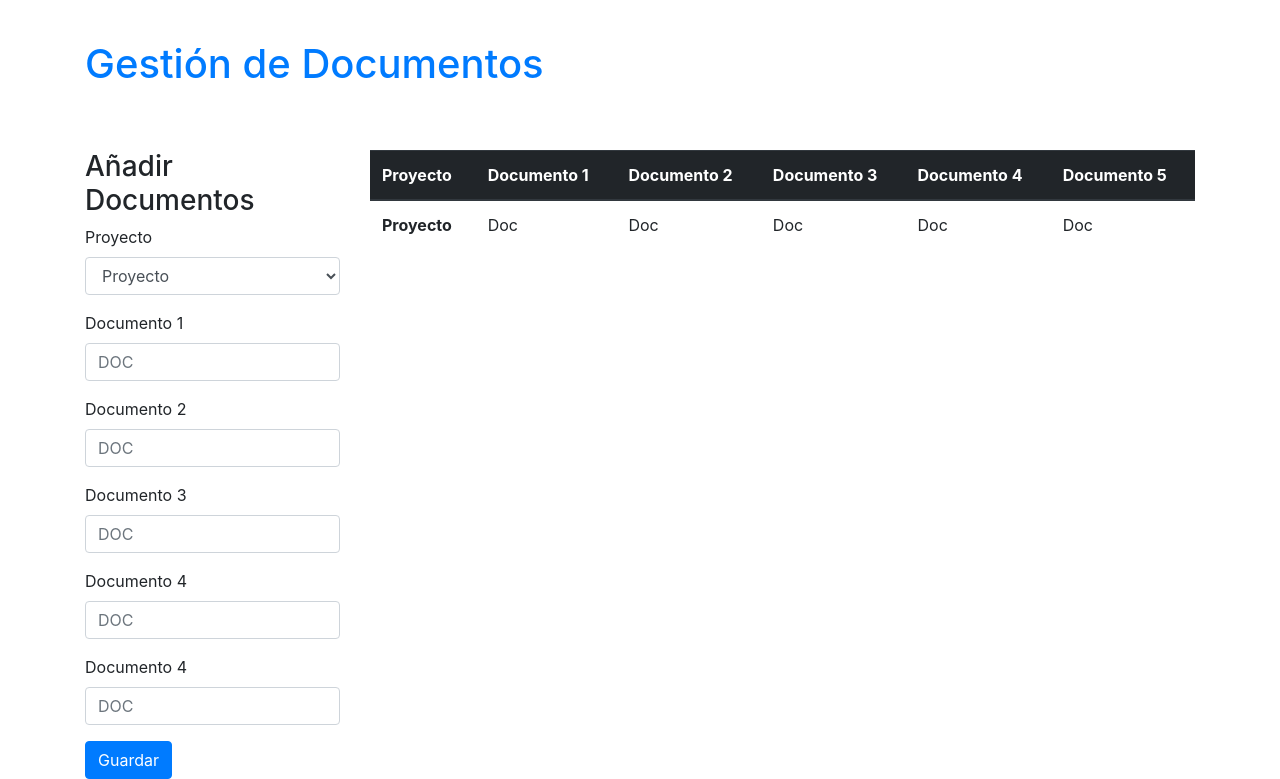
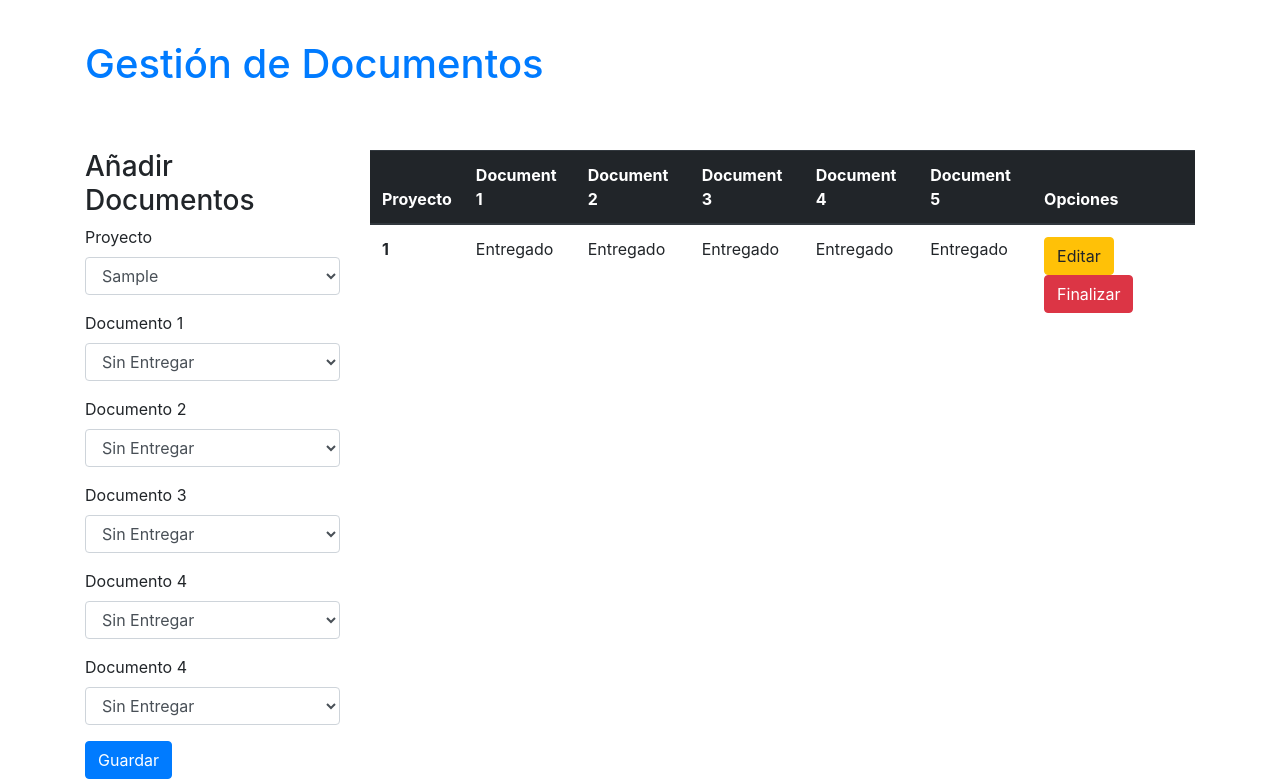
Before and after one commit to SalasRomero/Estadias, a PHP site: page /documentos.php in a window 1280 px wide. Shown: the part 56-835 px from the top of the page. Run offline with PHP 8.4, Linux system fonts and the light colour scheme; tables that the repository leaves empty hold one stand-in row (values such as "Sample post").

Commit message:
segundo commint de la aplicacion

```diff
--- a/FrontEstadias-master/documentos.php
+++ b/FrontEstadias-master/documentos.php
@@ -24,35 +24,56 @@
     <div class="container">
       <div class="row">
         <div class="col-3">
-          <form>
+          <form action="php/Insertar_Docs.php" method="POST">
             <h3>Añadir Documentos</h3>
             <div class="form-group">
               <label for="inputProyecto">Proyecto</label>
-              <select class="form-control" name="inputProyecto" id="inputAsesorEmpresa">
-                <option value="Proyecto">Proyecto</option>
+              <select class="form-control" name="proyecto" id="inputAsesorEmpresa">
+              <?php include("conf/db.php");
+                $query=" SELECT * From proyecto; ";
+                $resultado=mysqli_query($conn,$query);
+                while($fila=mysqli_fetch_array($resultado)){
+              ?>
+                <option value="<?php echo $fila["Id_Proyecto"];?>"><?php echo $fila["NProyecto"];?></option>
+                <?php } ?>
               </select>
             </div>
             <div class="form-group">
               <label for="inputDoc1">Documento 1</label>
-              <input type="text" class="form-control" id="inputDoc1" aria-describedby="emailHelp" placeholder="DOC">
+              <select class="form-control" name="d1" id="inputAsesorEmpresa" name="doc1">
+                <option value="1">Entregado</option>
+                <option value="0" selected>Sin Entregar</option>
+              </select>
             </div>
             <div class="form-group">
               <label for="inputDoc2">Documento 2</label>
-              <input type="text" class="form-control" id="inputDoc2" placeholder="DOC">
+              <select class="form-control" name="d2" id="inputAsesorEmpresa" name="doc2">
+                <option value="1">Entregado</option>
+                <option value="0" selected>Sin Entregar</option>
+              </select>
             </div>
             <div class="form-group">
               <label for="inputDoc3">Documento 3</label>
-              <input type="text" class="form-control" id="inputDoc3" placeholder="DOC">
+              <select class="form-control" name="d3" id="inputAsesorEmpresa" name="doc3">
+                <option value="1">Entregado</option>
+                <option value="0" selected>Sin Entregar</option>
+              </select>
             </div>
             <div class="form-group">
               <label for="inputDoc4">Documento 4</label>
-              <input type="text" class="form-control" id="inputDoc4" placeholder="DOC">
+              <select class="form-control" name="d4" id="inputAsesorEmpresa" name="doc4">
+                <option value="1">Entregado</option>
+                <option value="0" selected>Sin Entregar</option>
+              </select>
             </div>
             <div class="form-group">
               <label for="inputDoc5">Documento 4</label>
-              <input type="text" class="form-control" id="inputDoc5" placeholder="DOC">
+              <select class="form-control" name="d5" id="inputAsesorEmpresa" name="doc5">
+                <option value="1">Entregado</option>
+                <option value="0" selected>Sin Entregar</option>
+              </select>
             </div>
-            <button type="submit" class="btn btn-primary">Guardar</button>
+            <button type="submit" class="btn btn-primary" name="Save_Docs">Guardar</button>
           </form>
         </div>
         <div class="col-9">
@@ -60,44 +81,33 @@
             <thead class="thead-dark">
               <tr>
                 <th scope="col">Proyecto</th>
-                <th scope="col">Documento 1</th>
-                <th scope="col">Documento 2</th>
-                <th scope="col">Documento 3</th>
-                <th scope="col">Documento 4</th>
-                <th scope="col">Documento 5</th>
+                <th scope="col">Document 1</th>
+                <th scope="col">Document 2</th>
+                <th scope="col">Document 3</th>
+                <th scope="col">Document 4</th>
+                <th scope="col">Document 5</th>
+                <th scope="col">Opciones</th>
               </tr>
             </thead>
             <tbody>
-              <tr>
-                <th>Proyecto</th>
-                <td>Doc</td>
-                <td>Doc</td>
-                <td>Doc</td>
-                <td>Doc</td>
-                <td>Doc</td>
+                <?php $query="SELECT * FROM documentos";
+                  $resultado=mysqli_query($conn,$query);
+                  while($fila=mysqli_fetch_array($resultado)){
+                ?>
+                <tr>
+                <th ><?php echo $fila["Id_Proyecto"];?></th>
+                <td><?php if($fila["Doc_1"]==1){ echo "Entregado";}else{echo "Sin Entregar";}?></td>
+                <td><?php if($fila["Doc_2"]==1){ echo "Entregado";}else{echo "Sin Entregar";}?></td>
+                <td><?php if($fila["Doc_3"]==1){ echo "Entregado";}else{echo "Sin Entregar";}?></td>
+                <td><?php if($fila["Doc_4"]==1){ echo "Entregado";}else{echo "Sin Entregar";}?></td>
+                <td><?php if($fila["Doc_5"]==1){ echo "Entregado";}else{echo "Sin Entregar";}?></td>
+                <td><a class="btn btn-warning" href ="php/EditarD_Vista.php?id=<?php echo $fila["Id_Documentos"];?>">Editar</a>
+                  <a class="btn btn-danger" href="php/Eliminar_Docs.php?id=<?php echo $fila["Id_Documentos"];?>">Finalizar</a>  </td>
                 <!-- <td> <button class="btn btn-warning" type="button" name="btnEditar">Editar</button> <button class="btn btn-danger" type="button" name="btnEliminar" data-toggle="modal" data-target="#exampleModal">Eliminar</button> </td> -->
                 <!-- Button trigger modal -->
                 <!-- Modal -->
-                <div class="modal fade" id="exampleModal" tabindex="-1" role="dialog" aria-labelledby="exampleModalLabel" aria-hidden="true">
-                  <div class="modal-dialog" role="document">
-                    <div class="modal-content">
-                      <div class="modal-header">
-                        <h5 class="modal-title" id="exampleModalLabel">Eliminando Asesor</h5>
-                        <button type="button" class="close" data-dismiss="modal" aria-label="Close">
-                          <span aria-hidden="true">&times;</span>
-                        </button>
-                      </div>
-                      <div class="modal-body">
-                        ¿Estas seguro de querer eliminar [NOMBRE]?
-                      </div>
-                      <div class="modal-footer">
-                        <button type="button" class="btn btn-secondary" data-dismiss="modal">Cancelar</button>
-                        <button type="button" class="btn btn-danger">Eliminar</button>
-                      </div>
-                    </div>
-                  </div>
-                </div>
-              </tr>
+                </tr>
+                <?php } ?>
             </tbody>
           </table>
         </div>
```
Also changed, not shown: FrontEstadias-master/php/EditarAE_Vista.php (+4 -4 lines), FrontEstadias-master/php/EditarD_Vista.php (added, +96 -0 lines), FrontEstadias-master/php/Editar_Doc.php (added, +22 -0 lines), FrontEstadias-master/php/Eliminar_Docs.php (added, +16 -0 lines), FrontEstadias-master/php/Insertar_Docs.php (added, +25 -0 lines).
